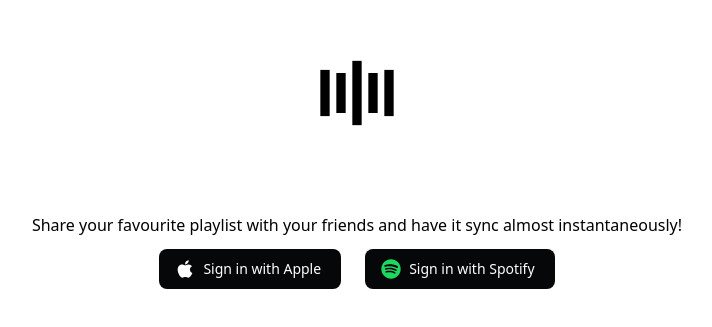
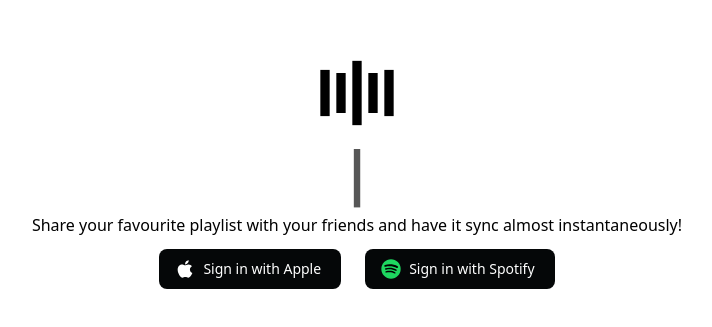
Before and after one commit to aakankshakh/apple-spotify-sync, a Next.js app: page / in a window 1280 px wide. Shown: the part 223-550 px from the top of the page, without its empty margins (283-995 px from the left). Built offline with nearby package versions, Linux system fonts and the light colour scheme.

Commit message:
Add the cursor

```diff
--- a/src/pages/index.tsx
+++ b/src/pages/index.tsx
@@ -45,9 +45,14 @@ export default function Home() {
         </svg>
       </div>
       <div className="text-center">
-        <h1 className="text-6xl inline-flex h-20 pt-2 overflow-x-hidden animate-type group-hover:animate-type-reverse whitespace-nowrap text-brand-accent will-change-transform">
-          Playlist Sync
-        </h1>
+        <div className="flex flex-row items-center justify-center space-x-0">
+          <h1 className="text-6xl inline-flex h-20 pt-2 overflow-x-hidden animate-type group-hover:animate-type-reverse whitespace-nowrap text-brand-accent will-change-transform">
+            Playlist Sync
+          </h1>
+          <h1 className="text-6xl inline-flex h-[40px] leading-[36px] font-bold animate-[pulse_0.75s_ease-in-out_infinite]">
+            |
+          </h1>
+        </div>
         <p>
           Share your favourite playlist with your friends and have it sync
           almost instantaneously!
--- a/tailwind.config.ts
+++ b/tailwind.config.ts
@@ -21,7 +21,7 @@ const config: Config = {
           "65%, 70%": { width: "7ch" },
           "75%, 80%": { width: "8ch" },
           "85%, 90%": { width: "9ch" },
-          "95%": { width: "10ch" },
+          "95%": { width: "9ch" },
         },
       },
     },
```
